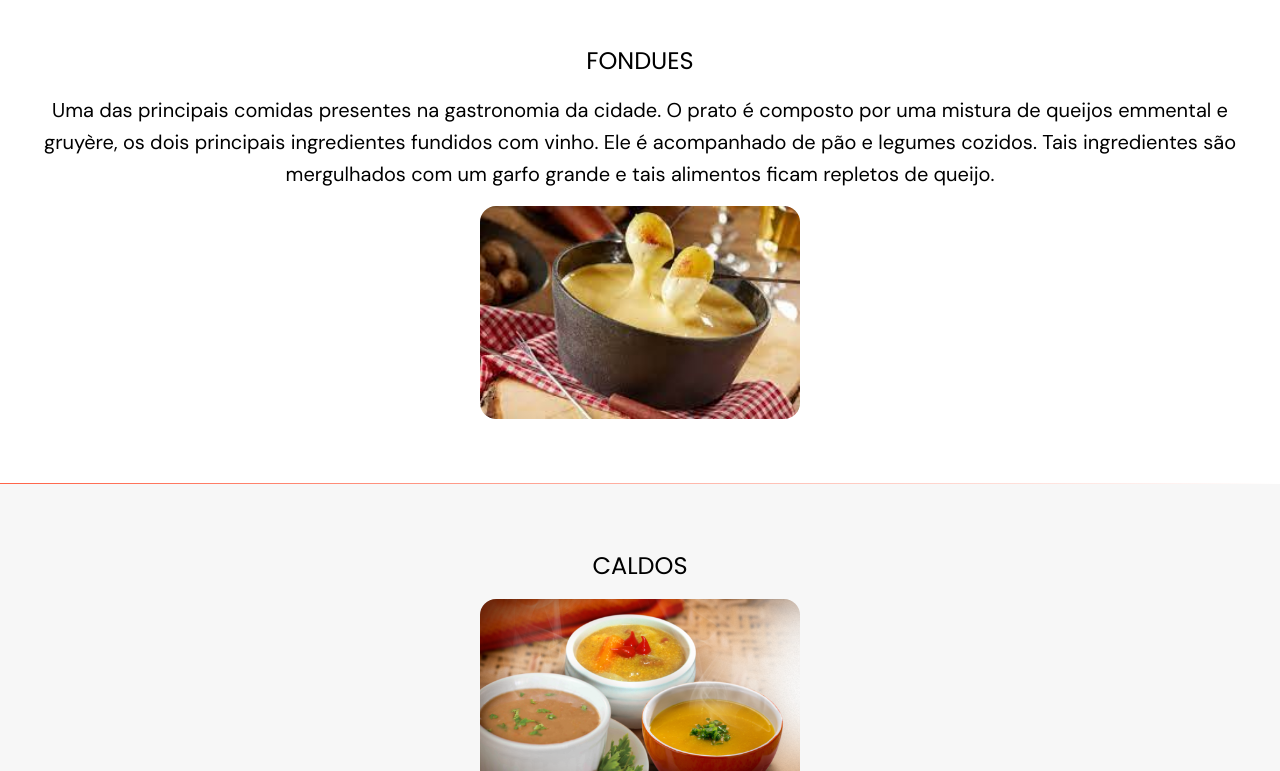
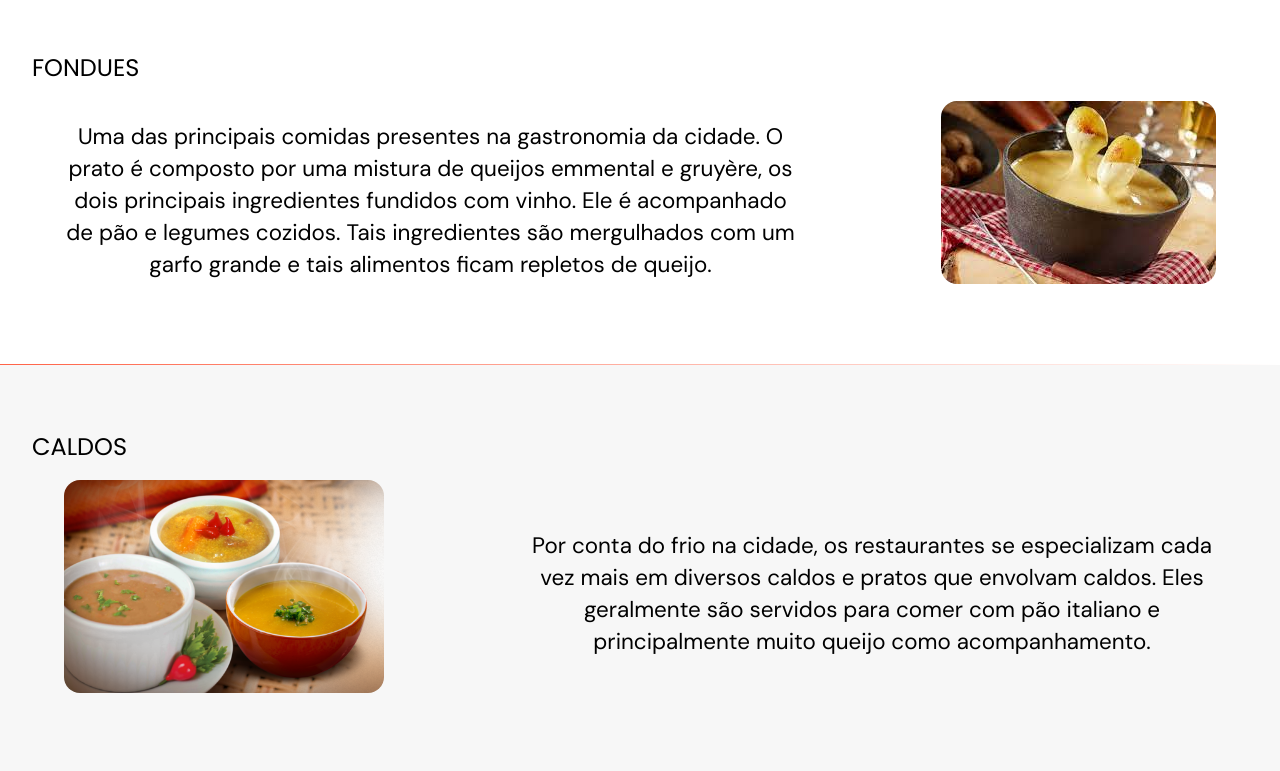
Before and after one commit to uni-humans/Site-regional-trab, a plain HTML site: page Pages/comidas-tipicas/cmt.html in a window 1280 px wide. Shown: the part 181-952 px from the top of the page. Drawn offline with Linux system fonts and the light colour scheme.

Commit message:
Pelamor q susto

```diff
--- a/Pages/comidas-tipicas/cmt.css
+++ b/Pages/comidas-tipicas/cmt.css
@@ -86,21 +86,6 @@ section h2{
     background: linear-gradient(270deg, var(--logo-color) 0%, rgba(255,255,255,0) 100%);
 }
 
-/* large devices: 1023 > */
-@media (min-width: 1023px){
-
-}
-
-/* large devices: 992 > */
-@media (min-width: 992px){
-
-}
-
-/* medium devices: 767 > */
-@media (min-width: 767px){
-
-}
-
 /* medium devices: 400 > */
 @media (min-width: 400px){
     .web-title{
@@ -114,3 +99,48 @@ section h2{
         font-size: 1.25rem;
     }
 }
+
+/* medium devices: 767 > */
+@media (min-width: 767px){
+    .web-title{
+        font-size: 2.25rem;
+    }
+    /*Main sections*/
+    section h2{
+        font-size: 2rem;
+    }
+    .div-style p{
+        font-size: 1.4rem;
+    }
+}
+
+/* large devices: 992 > */
+@media (min-width: 992px){
+    /* SEM NECESSIDADE DE ALTERAÇÃO*/
+}
+
+/* large devices: 1023 > */
+@media (min-width: 1023px){
+    section h2{
+        width: 100%;
+        text-align: left;
+        padding-left: 2rem;
+        font-size: 1.5rem;
+    }
+    .div-style{
+        width: 100%;
+        display: flex;
+        gap: 1rem;
+        padding-bottom: 4rem;
+        align-items: center;
+    }
+    .div-style p{
+        padding-right: 4rem;
+        padding-left: 4rem;
+    }
+    .div-style img{
+        margin-left: 4rem;
+        margin-right: 4rem;
+        margin-bottom: 1rem;
+    }
+}
--- a/regras-globais/global.css
+++ b/regras-globais/global.css
@@ -5,16 +5,15 @@
     padding: 0;
 }
 ::-webkit-scrollbar {
-    width: 5px;
+    width: 7px;
     scroll-behavior: smooth;
-    scroll-snap-type: proximity;
 }
 ::-webkit-scrollbar-track {
     background: #bfbfbf;
 }
 ::-webkit-scrollbar-thumb {
     background: #636363;
-    border-radius: 15px;
+    border-radius: 5px;
 }
 ::-webkit-scrollbar-thumb:hover {
     background: #242424;
@@ -107,10 +106,6 @@ p, a{
   gap: 0.5rem;
   align-items: center;
 }
-/*MUDANÇAS MUITO ESPECIFICAS*/
-.travel {
-  padding-left: .2em;
-}
 /* -- DROPDOWN MENU -- */
   .droopdown-grid-objeto:hover .droopdown-grid-items, .droopdown-grid-items:hover {
     visibility: visible;
@@ -168,7 +163,7 @@ p, a{
     font-family: sans-serif;
   }
 
-  @media (max-width: 768px) {
+  @media (max-width: 600px) {
     header:not(#moon) {
       margin: 0;
       padding: 0;
@@ -320,3 +315,35 @@ footer ul {
     max-width: 150px;
 }
 /* -- END -- */
+
+/* medium devices: 400 > */
+@media (min-width: 400px){
+  /* SEM NECESSIDADE DE ALTERAÇÃO*/
+}
+
+/* medium devices: 767 > */
+@media (min-width: 767px){
+  #header .header-h1{
+    font-size: 1.75rem;
+    margin-left: 0.5rem;
+  }
+  #header .header-h1 svg{
+    padding-right: 0rem;
+  }
+  #header ul li a{
+    font-size: 1.25rem;
+  }
+  #header ul div li a{
+    font-size: 1.25rem;
+  }
+}
+
+/* large devices: 992 > */
+@media (min-width: 992px){
+  /* SEM NECESSIDADE DE ALTERAÇÃO*/
+}
+
+/* large devices: 1023 > */
+@media (min-width: 1023px){
+    /* SEM NECESSIDADE DE ALTERAÇÃO*/
+}
```
